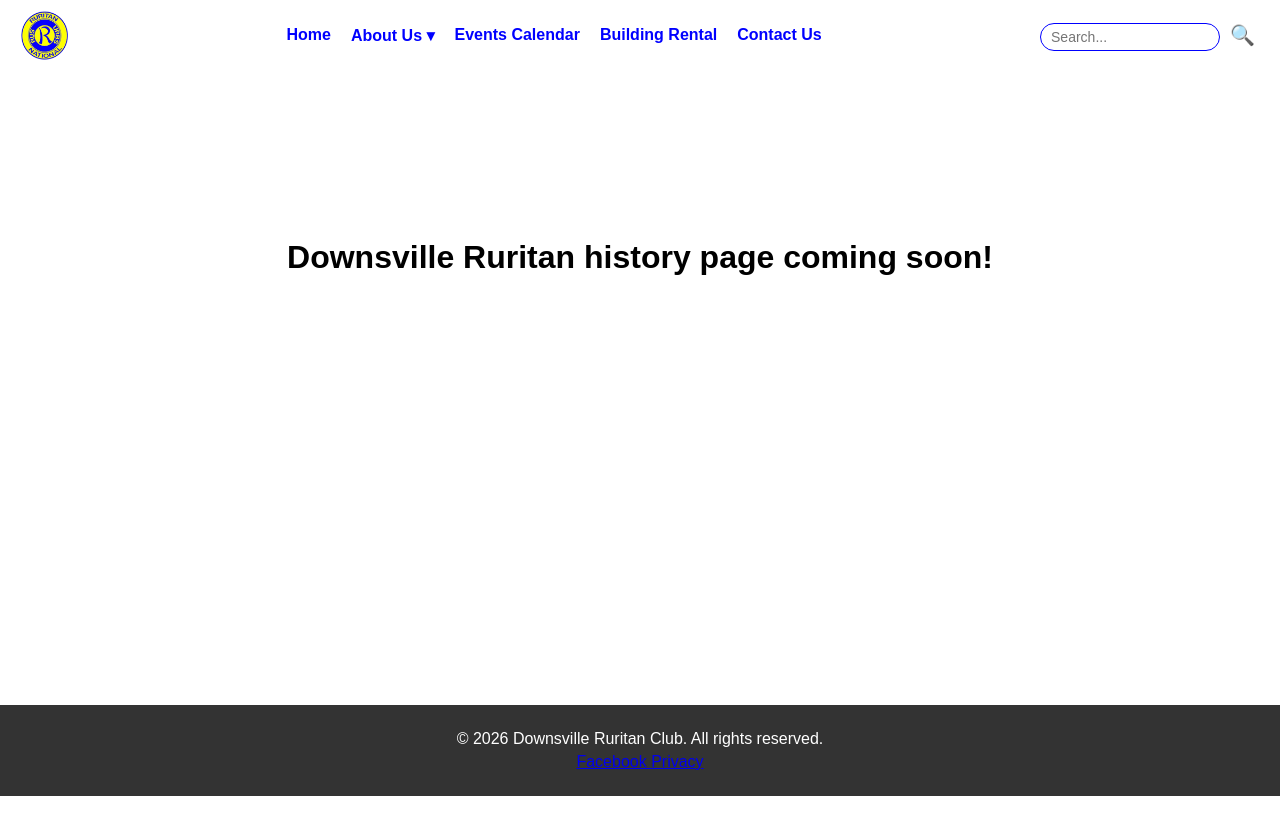
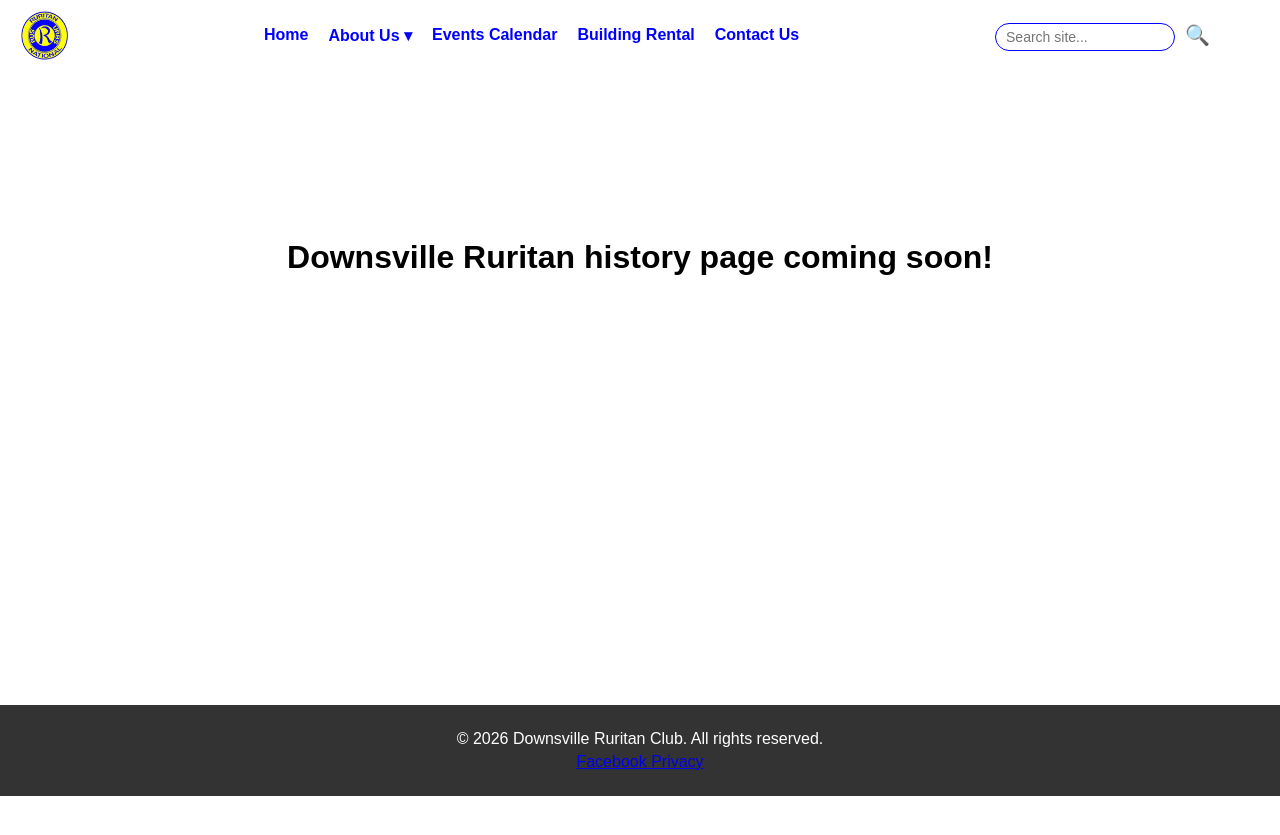
Before and after one commit to lelynkegarise-stack/testweb2, a Jekyll site: the page built from history.html, in a window 1280 px wide. Shown: the top 835 px of the page. Built offline with Jekyll 4.4.1, drawn with Linux system fonts in a browser that asks for light colours.

Commit message:
Enhance search functionality in navbar
Updated search box placeholder and added live search results container.

```diff
--- a/_includes/navbar.html
+++ b/_includes/navbar.html
@@ -23,7 +23,10 @@
   </ul>
 
   <div id="navSearchContainer">
-    <input type="text" id="searchBox" placeholder="Search...">
-    <button id="searchButton" type="button">🔍</button>
-  </div>
+  <input type="text" id="searchBox" placeholder="Search site..." autocomplete="off">
+  <button id="searchButton" type="button">🔍</button>
+
+  <!-- Container for live search results -->
+  <ul id="searchResults" class="search-results-dropdown"></ul>
+</div>
 </nav>
```
